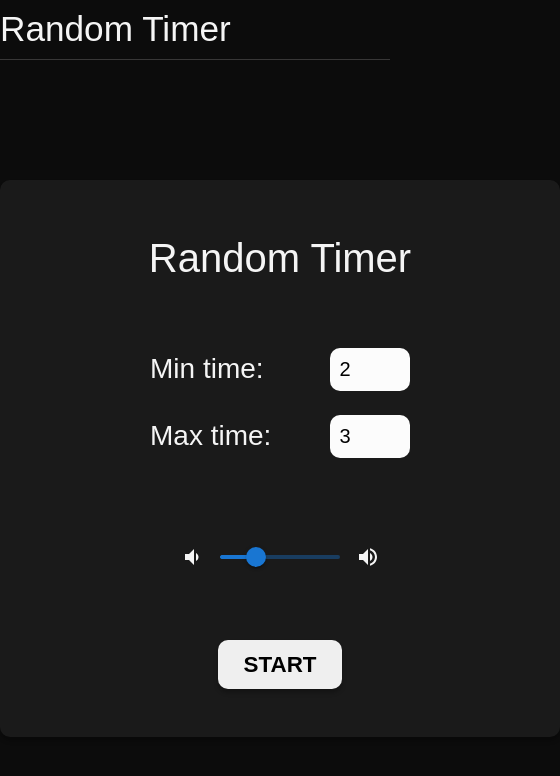
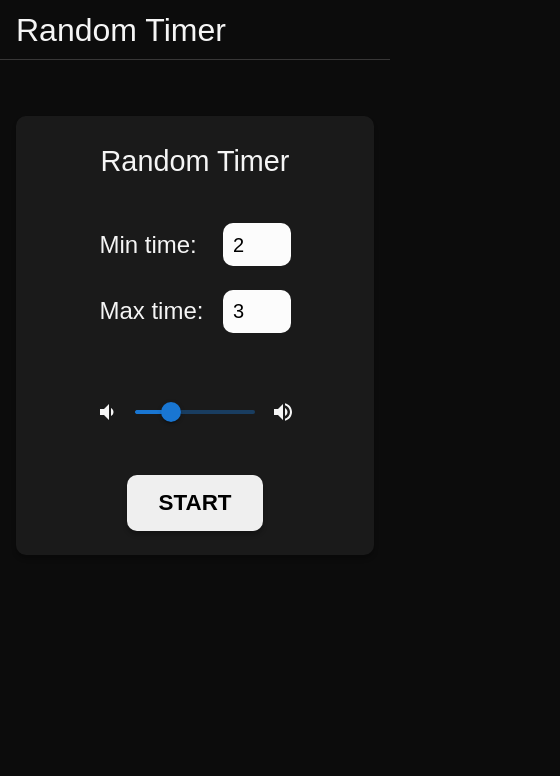
Before and after one commit to rafalgrzenia/Random-Timer, a React (Vite) app: page / in a window 390 px wide. Shown: the top 776 px of the page, 560 px wide, since content can reach past the window. Built offline with nearby package versions, Linux system fonts and the light colour scheme.

Commit message:
Add media queries

```diff
--- a/src/styles.scss
+++ b/src/styles.scss
@@ -24,7 +24,7 @@ body {
 }
 
 header {
-  margin-bottom: 7.5rem;
+  margin-bottom: 3.5rem;
   .medium-container {
     border-bottom: 1px solid #383737;
     height: 60px;
@@ -42,6 +42,7 @@ header {
       }
 
       a {
+        padding-left: 1rem;
         text-decoration: none;
         font-size: 2.2rem;
         color: inherit;
@@ -51,8 +52,10 @@ header {
 }
 
 main {
+  padding: 0 1rem;
+  padding-bottom: 3rem;
   .small-container {
-    width: 35rem;
+    max-width: 38rem;
     border-radius: 0.625rem;
     background: rgba(41, 41, 41, 0.5);
     box-shadow: 0px 4px 4px 0px rgba(0, 0, 0, 0.25);
@@ -87,7 +90,7 @@ main {
     }
 
     input {
-      width: 5rem;
+      width: 4.2rem;
       border: none;
       font-size: 1.25rem;
       font-weight: 500;
@@ -113,7 +116,7 @@ main {
     button {
       cursor: pointer;
       transition: 0.2s ease-in;
-      padding: 0.5rem 1.6rem;
+      padding: 0.7rem 2rem;
       font-size: 1.4rem;
       font-weight: 600;
       border-radius: 10px;
@@ -122,3 +125,35 @@ main {
     }
   }
 }
+
+@media (max-width: 425px) {
+  header {
+    .medium-container {
+      nav {
+        a {
+          font-size: 2rem;
+        }
+      }
+    }
+  }
+
+  main {
+    .small-container {
+      padding: 1.5rem 0;
+      gap: 2.5rem;
+      width: 100%;
+
+      h1 {
+        font-size: 1.8rem;
+      }
+    }
+
+    .minmax-container {
+      label {
+        width: 100%;
+        font-size: 1.5rem;
+      }
+
+    }
+  }
+}
```
